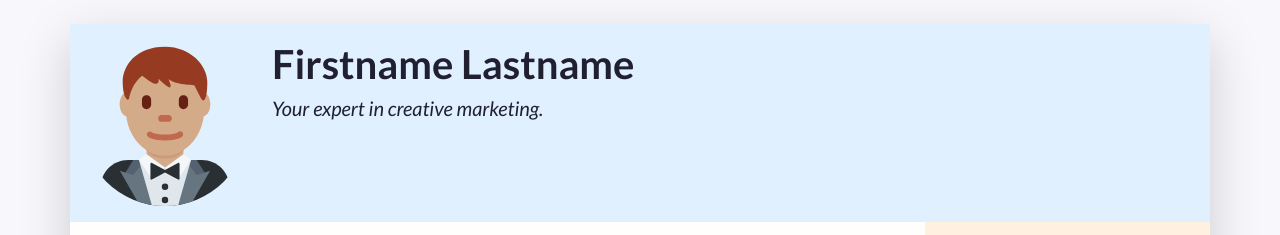
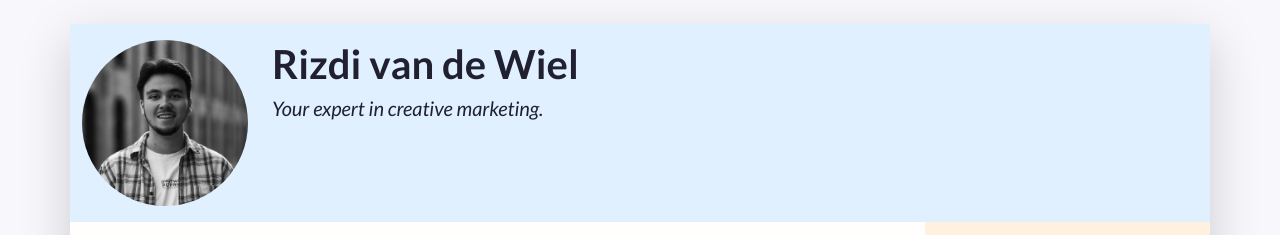
Before and after one commit to rizdivdwiel/PRJ4-CV, a plain HTML site: page index.html in a window 1280 px wide. Shown: the top 235 px of the page. Drawn offline with nearby package versions, Linux system fonts and the light colour scheme.

Commit message:
Change of Profile Picture
Replaced Profile Picture to Rizdi's picture

```diff
--- a/index.html
+++ b/index.html
@@ -43,13 +43,13 @@
             "w-100" makes sure the image takes the full width of the column it's in
             "rounded-circle" cuts a circle around the image
           -->
-          <img class="w-100 rounded-circle my-3" src="images/portrait.svg" alt="Portrait of Firstname Lastname" width="160">
+          <img class="w-100 rounded-circle my-3" src="images/Rizdi.jpeg" alt="Portrait of Firstname Lastname" width="160">
         </div>
         <!--
           A container to wrap around your name and tagline. Full-width at small size, then columns of increasing size.
         -->
         <div class="col-12 col-sm-8 col-md-9 col-lg-10 my-3 header-content">
-          <h1 class="fw-bolder">Firstname Lastname</h1>
+          <h1 class="fw-bolder">Rizdi van de Wiel</h1>
           <h5 class="fst-italic tagline">Your expert in creative marketing.</h5>
         </div>
       </header>
```
Also changed, not shown: Pipi.txt (added), images/Rizdi.jpeg (added), images/_.jpeg (added), 1 other file.
